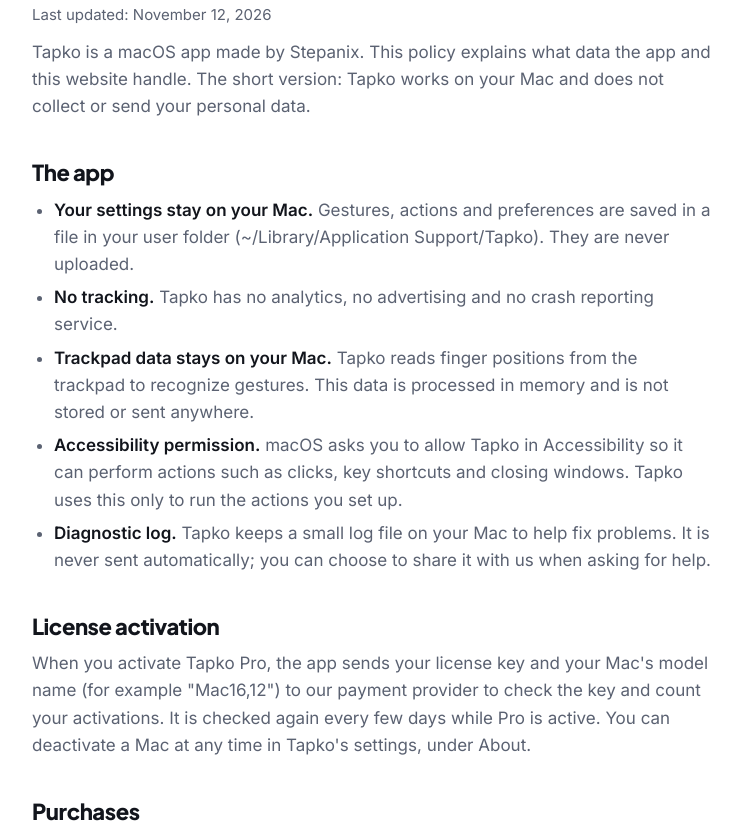
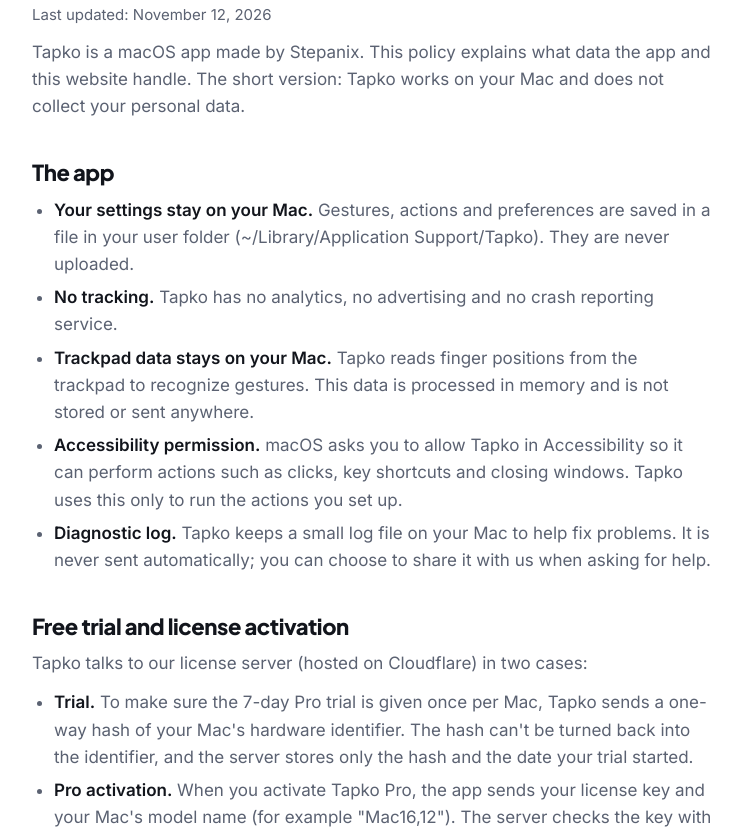
Before and after one commit to stepsergius/tapko-app, a plain HTML site: page privacy.html in a window 1280 px wide. Shown: the part 186-1018 px from the top of the page, without its empty margins (268-1009 px from the left). Drawn offline with Linux system fonts and the light colour scheme.

Commit message:
Privacy: trial check and license server
Co-Authored-By: Claude Opus 5.5 <noreply@anthropic.com>

```diff
--- a/privacy.html
+++ b/privacy.html
@@ -100,7 +100,7 @@ footer a { text-decoration: none; } footer a:hover { color: var(--fg); }
   <h1>Privacy Policy</h1>
   <p class="updated">Last updated: November 12, 2026</p>
 
-  <p>Tapko is a macOS app made by Stepanix. This policy explains what data the app and this website handle. The short version: Tapko works on your Mac and does not collect or send your personal data.</p>
+  <p>Tapko is a macOS app made by Stepanix. This policy explains what data the app and this website handle. The short version: Tapko works on your Mac and does not collect your personal data.</p>
 
   <h2>The app</h2>
   <ul>
@@ -111,8 +111,13 @@ footer a { text-decoration: none; } footer a:hover { color: var(--fg); }
     <li><strong>Diagnostic log.</strong> Tapko keeps a small log file on your Mac to help fix problems. It is never sent automatically; you can choose to share it with us when asking for help.</li>
   </ul>
 
-  <h2>License activation</h2>
-  <p>When you activate Tapko Pro, the app sends your license key and your Mac's model name (for example "Mac16,12") to our payment provider to check the key and count your activations. It is checked again every few days while Pro is active. You can deactivate a Mac at any time in Tapko's settings, under About.</p>
+  <h2>Free trial and license activation</h2>
+  <p>Tapko talks to our license server (hosted on Cloudflare) in two cases:</p>
+  <ul>
+    <li><strong>Trial.</strong> To make sure the 7-day Pro trial is given once per Mac, Tapko sends a one-way hash of your Mac's hardware identifier. The hash can't be turned back into the identifier, and the server stores only the hash and the date your trial started.</li>
+    <li><strong>Pro activation.</strong> When you activate Tapko Pro, the app sends your license key and your Mac's model name (for example "Mac16,12"). The server checks the key with Creem, our payment provider, which counts your activations. The key is checked again every few days while Pro is active. You can deactivate a Mac at any time in Tapko's settings, under About.</li>
+  </ul>
+  <p>No other data is sent: not your name, gestures, settings, or anything about how you use your Mac.</p>
 
   <h2>Purchases</h2>
   <p>Tapko Pro is sold through Creem, our merchant of record. Creem processes your payment, handles taxes and sends your receipt and license key. Your payment details are handled by Creem and its payment partners under their own privacy policy; we never see your card number. We receive your name, email address, country and order details so we can provide your license and support.</p>
```
